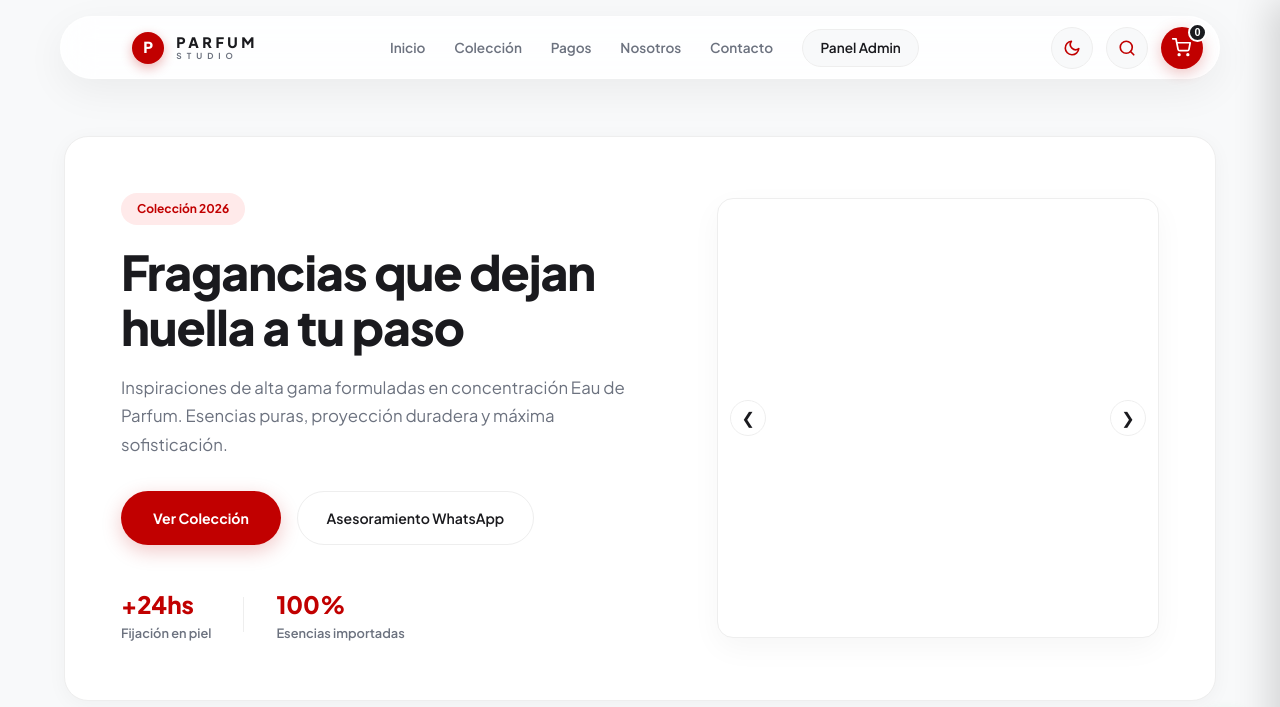
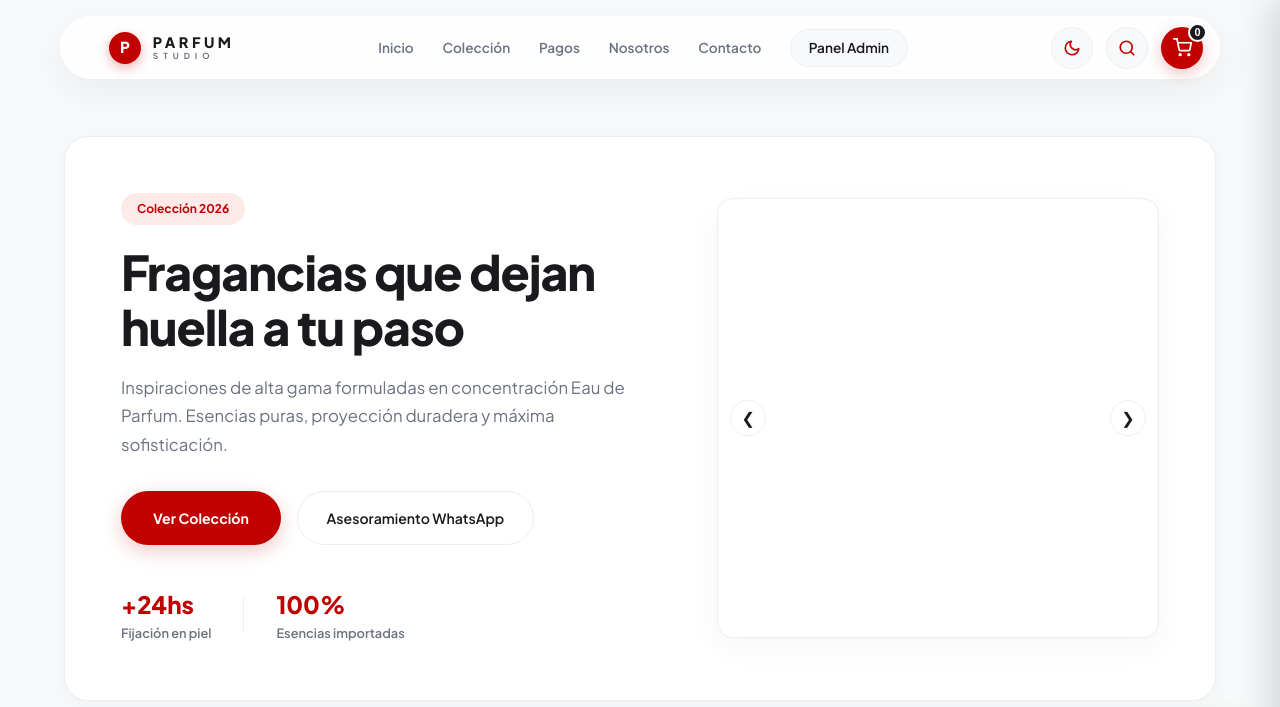
Before and after one commit to AxeGaete/tienda-perfumes, a plain HTML site: page frontend/index.html in a window 1280 px wide. Shown: the top 707 px of the page. Drawn offline with Linux system fonts and the light colour scheme; no server answers.

Commit message:
Ajustar margen izquierdo del logo un poco mas

```diff
--- a/frontend/styles.css
+++ b/frontend/styles.css
@@ -97,7 +97,7 @@ body {
   display: flex;
   align-items: center;
   gap: 0.75rem;
-  margin-left: -1.9rem; /* Llevamos el logo un poco más hacia el borde izquierdo */
+  margin-left: -3rem; /* Llevamos el logo un poco más hacia el borde izquierdo */
   padding-left: 0 !important;
   transition: opacity 0.25s ease;
 }
```
